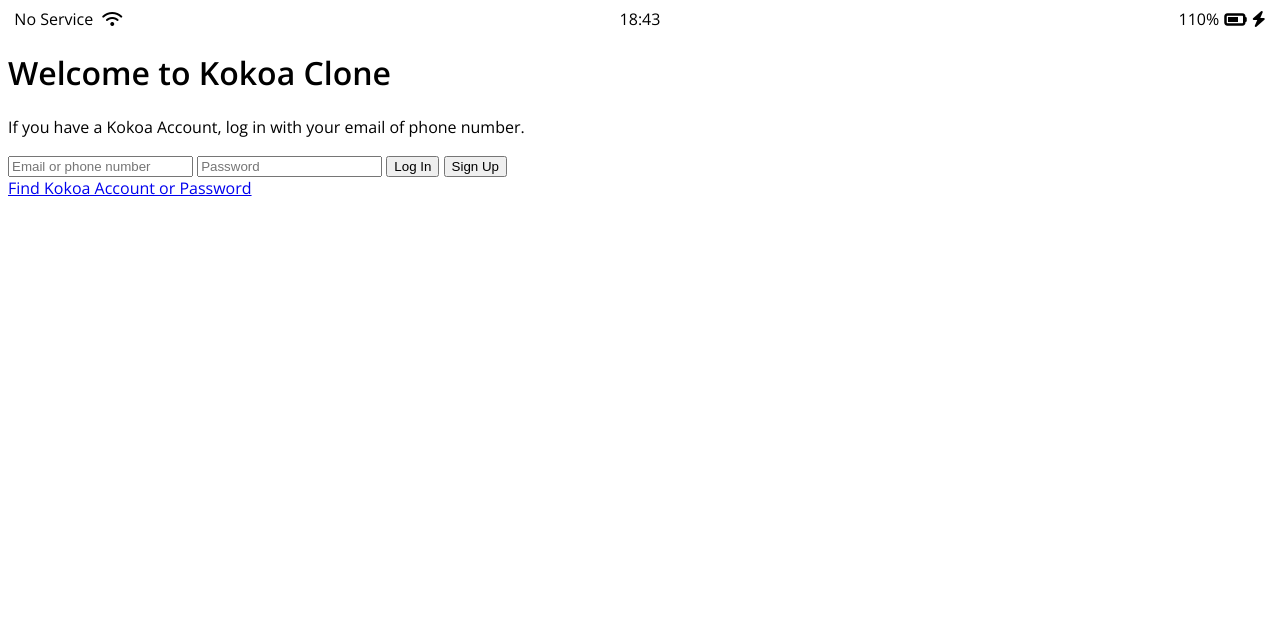
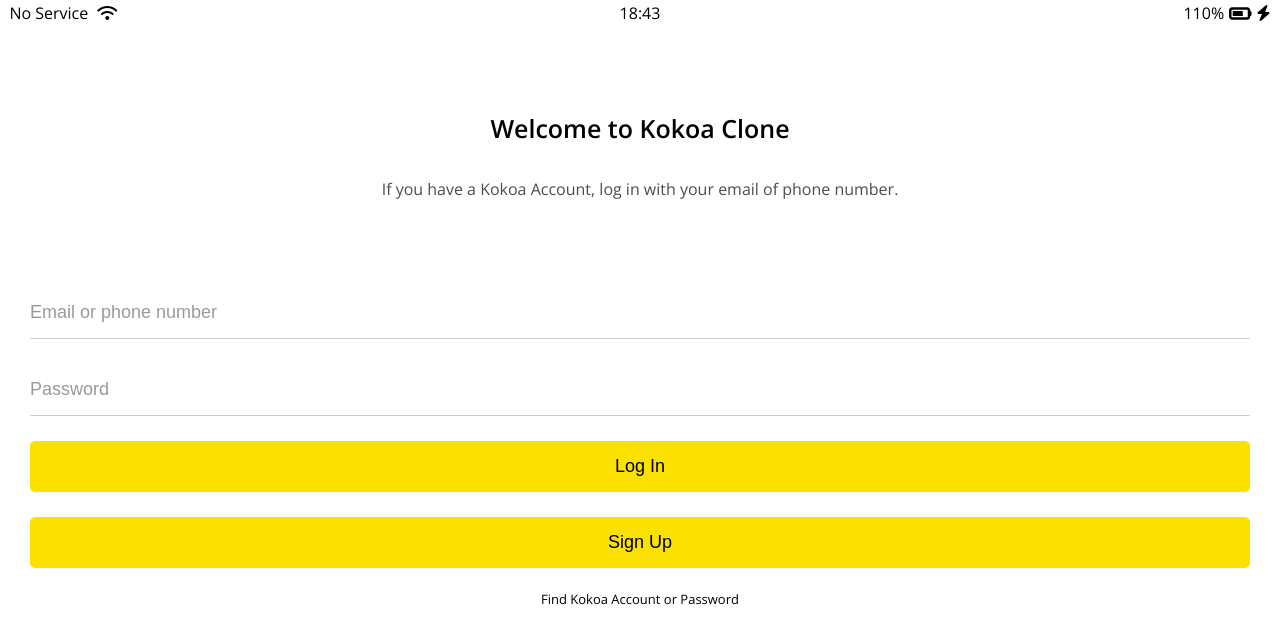
Before and after one commit to Jang32/kokoa-clone-2023-jang, a plain HTML site: page index.html in a window 1280 px wide. Drawn offline with nearby package versions, Linux system fonts and the light colour scheme.

Commit message:
First Page

```diff
--- /dev/null
+++ b/css/reset.css
@@ -0,0 +1,47 @@
+html, body, div, span, applet, object, iframe,
+h1, h2, h3, h4, h5, h6, p, blockquote, pre,
+a, abbr, acronym, address, big, cite, code,
+del, dfn, em, img, ins, kbd, q, s, samp,
+small, strike, strong, sub, sup, tt, var,
+b, u, i, center,
+dl, dt, dd, ol, ul, li,
+fieldset, form, label, legend,
+table, caption, tbody, tfoot, thead, tr, th, td,
+article, aside, canvas, details, embed,
+figure, figcaption, footer, header, hgroup,
+menu, nav, output, ruby, section, summary,
+time, mark, audio, video {
+	margin: 0;
+	padding: 0;
+	border: 0;
+	font-size: 100%;
+	font: inherit;
+	vertical-align: baseline;
+}
+/* HTML5 display-role reset for older browsers */
+article, aside, details, figcaption, figure,
+footer, header, hgroup, menu, nav, section {
+	display: block;
+}
+body {
+	line-height: 1;
+}
+ol, ul {
+	list-style: none;
+}
+blockquote, q {
+	quotes: none;
+}
+blockquote:before, blockquote:after,
+q:before, q:after {
+	content: '';
+	content: none;
+}
+table {
+	border-collapse: collapse;
+	border-spacing: 0;
+}
+
+input:focus {
+    outline: none;
+}
--- /dev/null
+++ b/css/status-bar.css
@@ -0,0 +1,23 @@
+.status-bar {
+    display: flex;
+    justify-content: center;
+    padding: 5px 3px;
+}
+.status-bar__column {
+    width: 33%;
+}
+.status-bar__column:first-child span {
+    margin-right: 5px;
+}
+.status-bar__column:nth-child(2) {
+    display: flex;
+    justify-content: center;
+}
+.status-bar__column:last-child {
+    display: flex;
+    justify-content: flex-end;
+    align-items: center;
+}
+.status-bar__column .fa-battery-three-quarters {
+    margin: 0px 5px;
+}
--- a/css/styles.css
+++ b/css/styles.css
@@ -1,27 +1,62 @@
 @import url('https://fonts.googleapis.com/css2?family=Open+Sans:wght@400;600&display=swap');
+@import "reset.css";
+@import "status-bar.css";
+@import "variables.css";
+
 body {
     font-family: 'Open Sans', sans-serif;
 }
 
-.status-bar {
+
+.welcome-header {
+    margin: 90px 0px;
+    text-align: center;
     display: flex;
-    justify-content: center;
-}
-.status-bar__column {
-    width: 33%;
-}
-.status-bar__column:first-child span {
-    margin-right: 5px;
-}
-.status-bar__column:nth-child(2) {
-    display: flex;
-    justify-content: center;
-}
-.status-bar__column:last-child {
-    display: flex;
-    justify-content: flex-end;
+    flex-direction: column;
     align-items: center;
 }
-.status-bar__column .fa-battery-three-quarters {
-    margin: 0px 5px;
+.welcome-header__title {
+    margin-bottom: 40px;
+    font-size: 25px;
+    font-weight: 600;
 }
+.welcome-header__text {
+    width: 50%;
+    opacity: 0.7;
+}
+
+.login-form {
+    display: flex;
+    flex-direction: column;
+    margin: 0px 30px;
+}
+.login-form input {
+    border: none;
+    padding: 15px 0px;
+    font-size: 18px;
+    margin-bottom: 25px;
+    transition: border-color .3s ease-in-out;
+}
+.login-form input:not([type="submit"]) {
+    border-bottom: 1.5px solid rgba(0, 0, 0, 0.2);
+    transition: border-color .3s ease-in-out;
+}
+.login-form input::placeholder {
+    color: rgba(0, 0, 0, 0.4);
+}
+.login-form input:focus {
+    border-color: var(--yellow);
+}
+.login-form input[type="submit"] {
+    background-color: var(--yellow);
+    cursor: pointer;
+    padding: 15px 0px;
+    border-radius: 5px;
+}
+
+.login-form a {
+    text-align: center;
+    text-decoration: none;
+    color: inherit;
+    font-size: 13px;
+}
--- /dev/null
+++ b/css/variables.css
@@ -0,0 +1,3 @@
+:root {
+    --yellow: #fae100
+}
--- a/index.html
+++ b/index.html
@@ -27,7 +27,7 @@
     </div>
 
     <header class="welcome-header">
-      <h1 class="welcome-header__titile">Welcome to Kokoa Clone</h1>
+      <h1 class="welcome-header__title">Welcome to Kokoa Clone</h1>
       <p class="welcome-header__text">
         If you have a Kokoa Account, log in with your email of phone number.
       </p>
@@ -38,9 +38,9 @@
       <input type="password" placeholder="Password" />
       <input type="submit" value="Log In" />
       <input type="submit" value="Sign Up" />
+
+      <a href="#">Find Kokoa Account or Password</a>
     </form>
-
-    <a href="#">Find Kokoa Account or Password</a>
 
     <script
       src="https://kit.fontawesome.com/6478f529f2.js"
```
